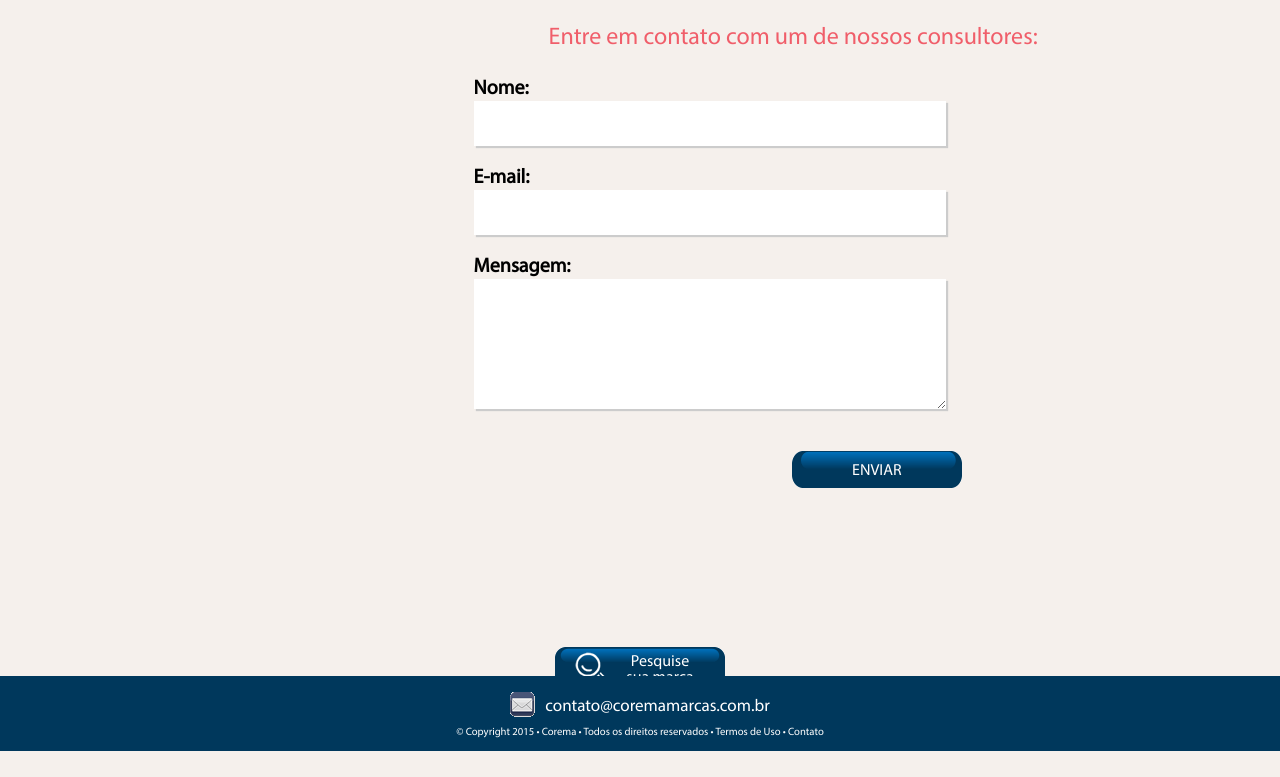
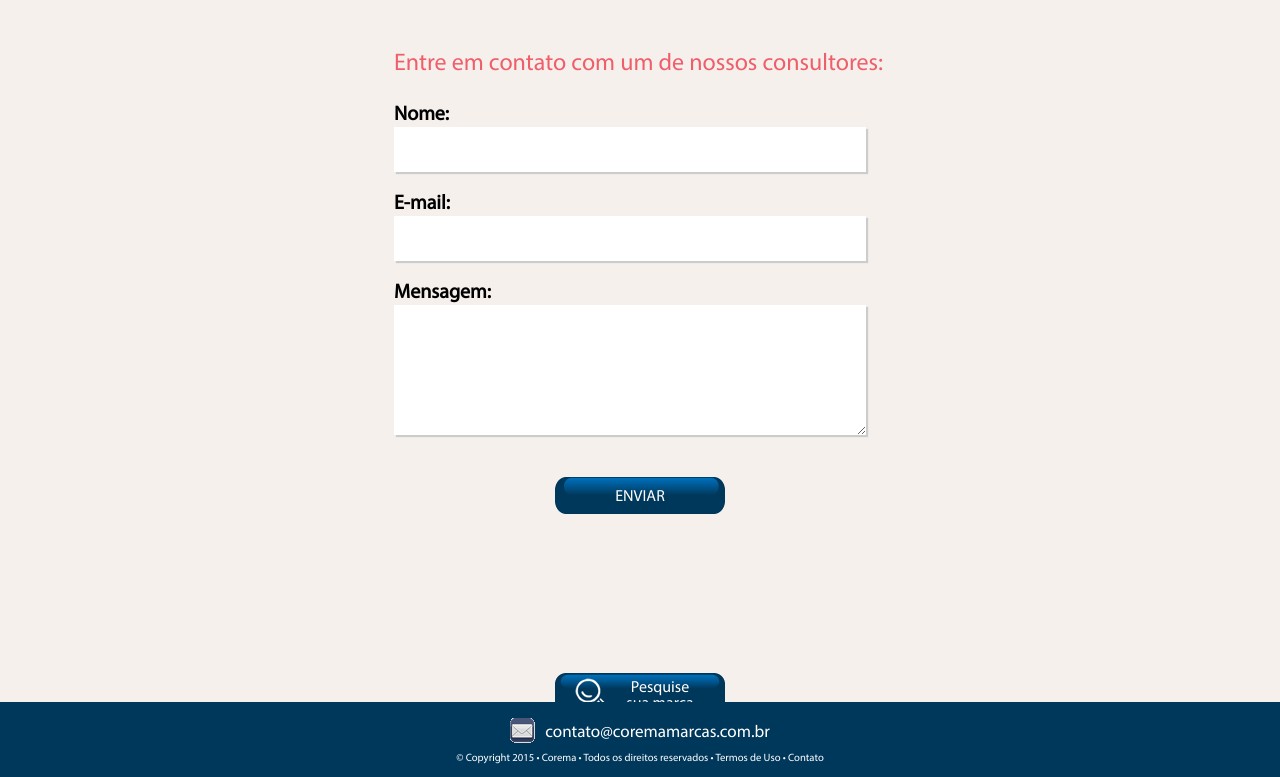
Before and after one commit to venturalp/Corema, a PHP site: page /contato.php in a window 1280 px wide. Shown: the part 110-887 px from the top of the page. Before the commit the page ends 861 px from the top, so only its background shows below. Run offline with PHP 8.4, Linux system fonts and the light colour scheme.

Commit message:
Correção contatos

```diff
--- a/contato.php
+++ b/contato.php
@@ -65,9 +65,8 @@
                         <a href="#" class="bt-padrao bt-azul"><div><p class="botao">ENVIAR</p></div></a>
                     </div>
                 </div>
-                <?php include("pesquise_marca.html"); ?>
             </section>
-
+            <?php include("pesquise_marca.html"); ?>
 			<?php include("footer.html"); ?>
 		</div>
 	</body>
--- a/css/estilos.css
+++ b/css/estilos.css
@@ -546,6 +546,7 @@ h1{
 
 .contato {
     position: relative;
+    display: block;
 }
 
 .form-padrao textarea, .form-padrao input{
@@ -572,7 +573,6 @@ h1{
 }
 
 .sub-contato {
-    padding-left: 75px;
 }
 
 .cliente {
@@ -963,7 +963,8 @@ button.blue {
 }
 
 .contato-container {
-    margin-left: 37%;
+    margin: 0 auto;
+    width: 492px;
 }
 
 .ebook-container {
```
